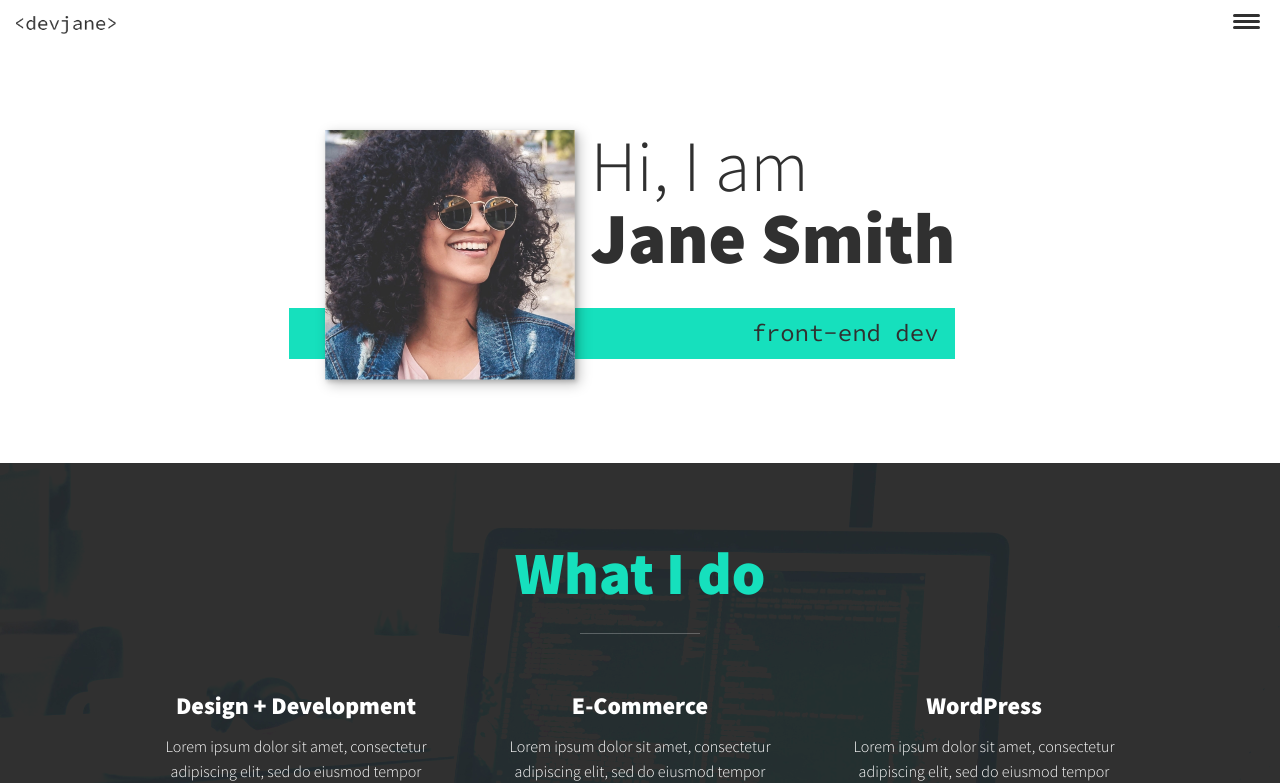
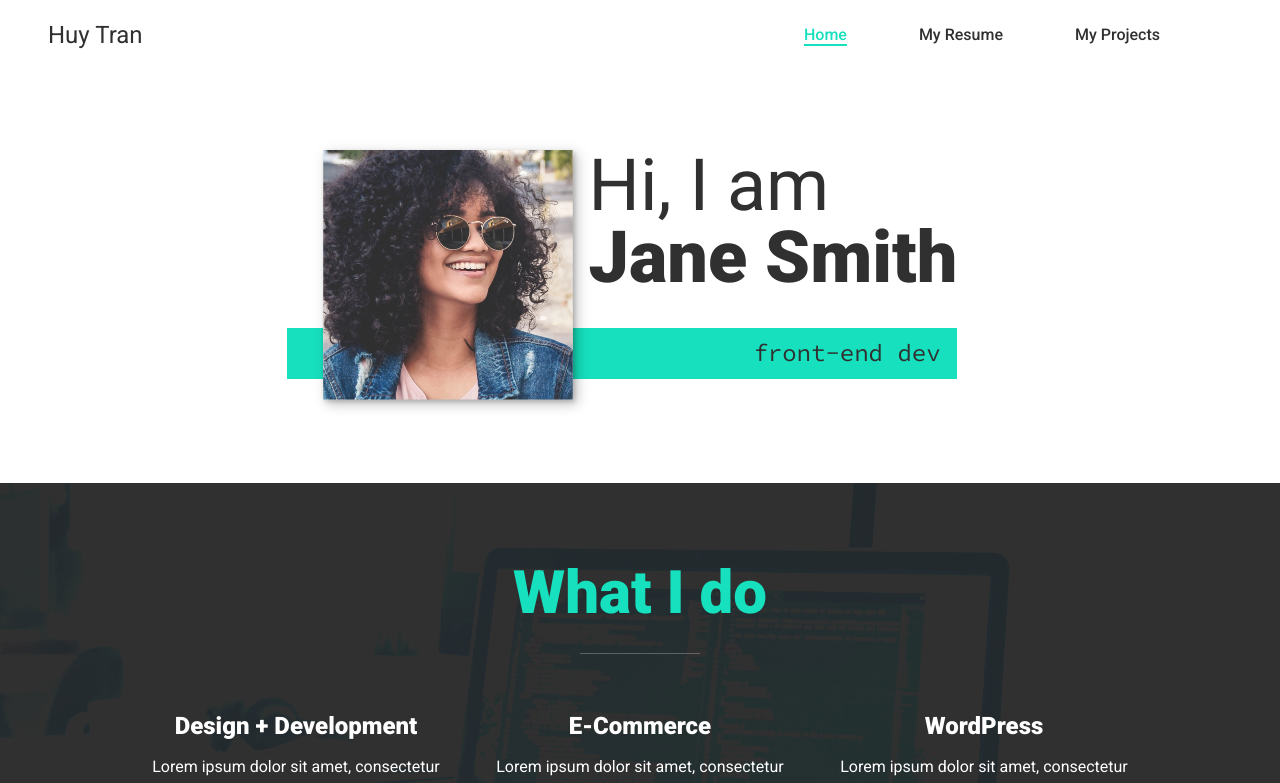
Before and after one commit to max172-hqt/personal-website-react, a React (Create React App) app: page / in a window 1280 px wide. Shown: the top 783 px of the page. Built offline with nearby package versions, Linux system fonts and the light colour scheme.

Commit message:
feat: Change font and style of navbar

```diff
--- a/public/index.html
+++ b/public/index.html
@@ -26,7 +26,7 @@
     -->
     <link rel="preconnect" href="https://fonts.googleapis.com">
     <link rel="preconnect" href="https://fonts.gstatic.com" crossorigin>
-    <link href="https://fonts.googleapis.com/css?family=Source+Code+Pro:400,900|Source+Sans+Pro:300,900&display=swap" rel="stylesheet">
+    <link href="https://fonts.googleapis.com/css?family=Roboto:400,500,900|Source+Code+Pro:400,900|Source+Sans+Pro:300,900&display=swap" rel="stylesheet">
     <title>DevJane Portfolio Website</title>
   </head>
   <body>
--- a/src/assets/styles/nav.module.css
+++ b/src/assets/styles/nav.module.css
@@ -1,14 +1,52 @@
 .header {
   display: flex;
   justify-content: space-between;
-  padding: 1em;
+  padding: 1em 3em 1em 3em;
 }
 
 .logo {
-  max-width: 100px;
+  max-width: 140px;
+  font-size: var(--fs-h3);
+}
+
+.logo a {
+  text-decoration: none;
+  color: var(--fs-dark)
 }
 
 .toggle {
+  display: none;
+}
+
+.nav {
+  width: 500px;
+  display: flex;
+  flex-direction: column;
+  justify-content: center;
+}
+
+.navList {
+  list-style: none;
+  display: flex;
+  justify-content: space-evenly;
+  align-items: center;
+  margin: 0;
+  padding: 0;
+}
+
+.navLink {
+  color: inherit;
+  text-decoration: none;
+  font-weight: var(--fw-med);
+}
+
+.navLink:hover {
+  color: var(--clr-accent);
+}
+
+@media (max-width: 700px) {
+  .toggle {
+    display: block;
     padding: .5em;
     background: transparent;
     border: 0;
@@ -73,6 +111,7 @@
   }
 
   .nav {
+    width: 100%;
     position: fixed;
     background: var(--clr-dark);
     color: var(--clr-light);
@@ -94,23 +133,15 @@
   }
 
   .navList {
-  list-style: none;
     display: flex;
     height: 100%;
     flex-direction: column;
     justify-content: space-evenly;
     align-items: center;
-  margin: 0;
-  padding: 0;
   }
 
   .navLink {
-  color: inherit;
-  text-decoration: none;
     font-weight: var(--fw-bold);
-  font-size: var(--fs-h2);
+    font-size: var(--fs-h3);
   }
-
-.navLink:hover {
-  color: var(--clr-accent);
 }
--- a/src/components/Header.tsx
+++ b/src/components/Header.tsx
@@ -28,7 +28,7 @@ export default function Header() {
   return (
     <header className={styles.header}>
       <div className={styles.logo}>
-        <img src={Logo} alt="" />
+        <NavLink to="/">Huy Tran</NavLink>
       </div>
       <button
         onClick={handleToggleNav}
@@ -51,7 +51,8 @@ export default function Header() {
                 className={styles.navLink}
                 style={({ isActive}) => {
                   return {
-                    color: isActive ? "var(--clr-accent)" : ""
+                    color: isActive ? "var(--clr-accent)" : "",
+                    borderBottom: isActive ? "2px solid var(--clr-accent)" : 0,
                   }
                 }}
                 onClick={handleToggleNav}
--- a/src/index.css
+++ b/src/index.css
@@ -8,10 +8,11 @@
 
 /* Custom properties */
 :root {
-  --ff-primary: 'Source Sans Pro', san-serif;
+  --ff-primary: 'Roboto', san-serif;
   --ff-secondary: 'Source Code Pro', monospace;
 
   --fw-reg: 300;
+  --fw-med: 500;
   --fw-bold: 900;
 
   --clr-light: #fff;
--- a/src/routes/Projects.tsx
+++ b/src/routes/Projects.tsx
@@ -1,5 +1,10 @@
+import Header from '../components/Header';
+
 export default function Projects() {
   return (
-    <h1>This is project page</h1>
+    <main>
+      <Header />
+      <h1>My Project</h1>
+    </main>
   )
 }
```
Lines whose indentation alone changed are shown as unchanged.
